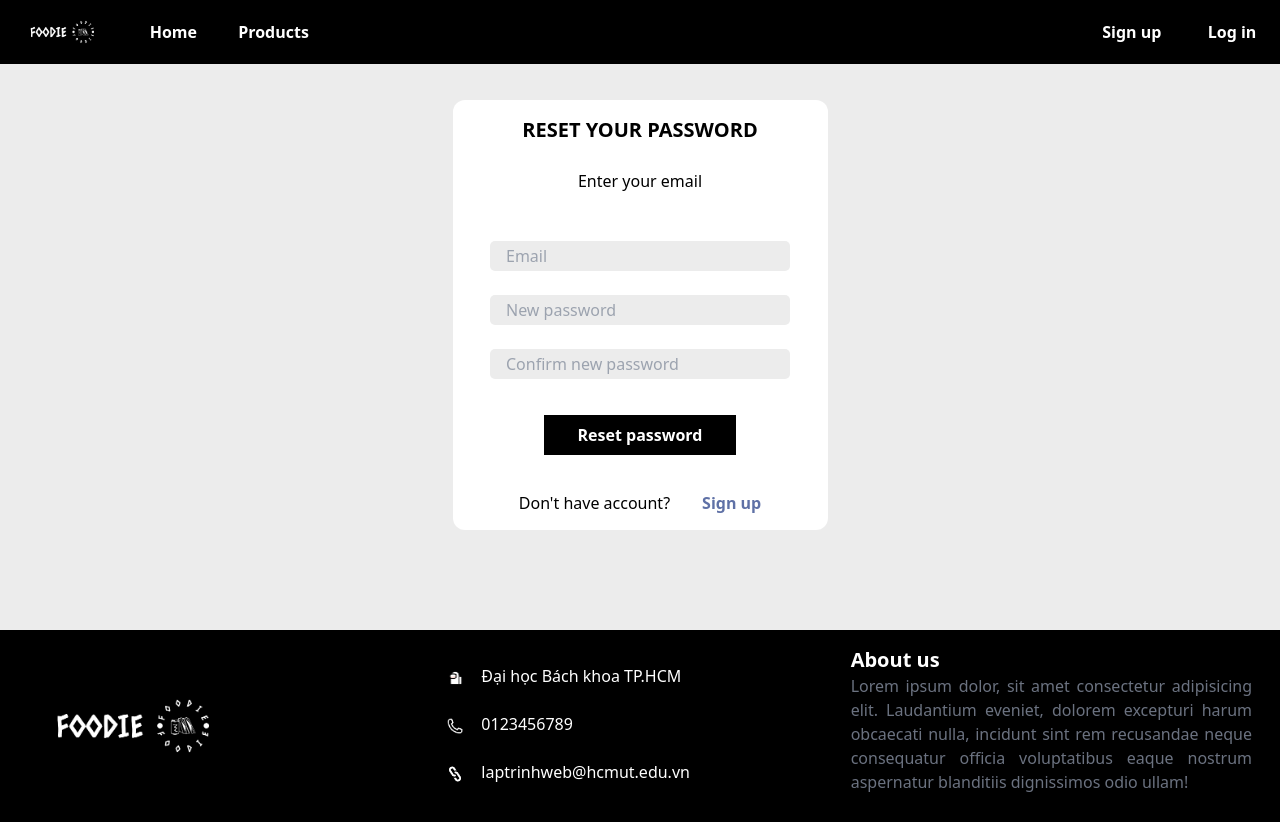
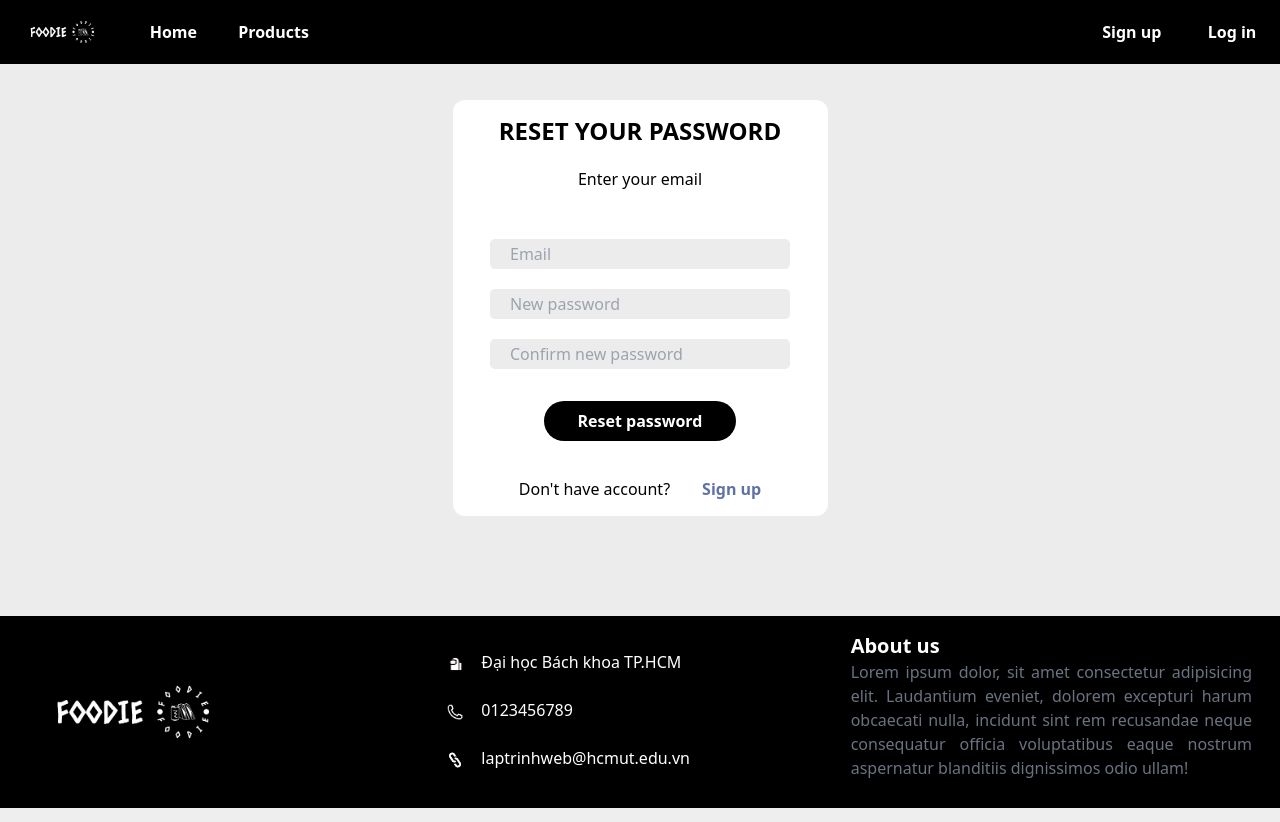
Before and after one commit to iamlvv/foodie_final, a PHP site: page /foodie_final/resetpassword.php in a window 1280 px wide. Run offline with PHP 8.4, Linux system fonts and the light colour scheme; some libraries are stand-ins or nearby versions.

Commit message:
10th commit

```diff
--- a/admin/manageFeedbacks.php
+++ b/admin/manageFeedbacks.php
@@ -17,7 +17,7 @@ if (isset($_GET['delete'])) {
     <?php include('partials/sideBar.php'); ?>
 
 
-    <div class="w-full overflow-x-auto relative shadow-md sm:rounded-lg">
+    <div class="w-full overflow-x-auto relative ml-5 mr-5 sm:rounded-lg">
         <h1 class="text-center my-5 text-4xl font-extrabold tracking-tight leading-none text-gray-900 md:text-5xl lg:text-6xl">FEEDBACKS</h1>
 
         <?php
--- a/admin/manageOrders.php
+++ b/admin/manageOrders.php
@@ -19,7 +19,7 @@ if (isset($_GET['delete'])) {
     <?php include('partials/sideBar.php'); ?>
 
 
-    <div class="w-full overflow-x-auto relative shadow-md sm:rounded-lg">
+    <div class="w-full overflow-x-auto relative ml-5 mr-5 sm:rounded-lg">
         <h1 class="text-center my-5 text-4xl font-extrabold tracking-tight leading-none text-gray-900 md:text-5xl lg:text-6xl ">ORDERS</h1>
 
         <?php
@@ -34,7 +34,7 @@ if (isset($_GET['delete'])) {
             //we have orders in DB
             //Get the orders from DB and Display
         ?>
-            <table class="w-full text-sm  text-gray-500 text-center">
+            <table class="w-full text-sm text-gray-500 text-center">
                 <thead class="text-xs text-black font-bold uppercase border-b border-gray-800 ">
                     <tr>
                         <th scope="col" class="py-3 px-6 bg-slate-300 ">
--- a/index.php
+++ b/index.php
@@ -29,7 +29,7 @@
         </div>
 
         <div class='mt-10 lg:text-right md:text-center'>
-            <button class='bg-black text-white pt-2 pb-3 px-6 rounded-3xl font-bold text-2xl hover:drop-shadow-md transition ease-in hover:bg-white hover:text-black'><a href="#" class="">Start Shopping</a></button>
+            <button class='bg-black text-white pt-2 pb-3 px-6 rounded-3xl font-bold text-2xl hover:drop-shadow-md transition ease-in hover:bg-white hover:text-black'><a href="./allProducts.php" class="">Start Shopping</a></button>
         </div>
     </div>
 
--- a/login.php
+++ b/login.php
@@ -134,7 +134,7 @@
             <br><br>
             <form action="" method="POST" class="text-center">
                 <div>
-                    <input class="input pl-5" type="text" name="email" placeholder="Email" required>
+                    <input class="input pl-5" type="email" name="email" placeholder="Email" required>
                 </div>
                 <div class="mt-5 mb-5">
                     <input class="input pl-5" type="password" name="password" placeholder="Password" required>
--- a/resetpassword.php
+++ b/resetpassword.php
@@ -96,14 +96,20 @@
     </head>
     <body>
         <div class="resetpassword">
-            <h1 class="h1 text-center"><b>RESET YOUR PASSWORD</b></h1><br>
+            <h1 class="font-bold mb-5 text-center text-2xl">RESET YOUR PASSWORD</h1>
             <p class="text-center text-muted">Enter your email</p>
             <br><br>
             <form action="" method="POST" class="text-center">
-                <input class="input" type="text" name="email" placeholder="&emsp;Email"><br><br>
-                <input class="input" type="text" name="newpassword" placeholder="&emsp;New password"><br><br>
-                <input class="input" type="text" name="confirmnewpassword" placeholder="&emsp;Confirm new password"><br><br>
-                <input type="submit" name="submit" value="Reset password" class="font-bold bg-black text-white w-48 py-2 my-3 text-center rounded-pill"><br><br>
+                <div class="mb-5">
+                <input class="input pl-5" type="text" name="email" placeholder="Email" required>
+                </div>
+                <div class="mb-5">
+                <input class="input pl-5" type="text" name="newpassword" placeholder="New password" required>
+                </div>
+                <div class="mb-5">
+                <input class="input pl-5" type="text" name="confirmnewpassword" placeholder="Confirm new password" required>
+                </div>
+                <input type="submit" name="submit" value="Reset password" class="font-bold bg-black text-white w-48 py-2 my-3 text-center hover:bg-white hover:text-black rounded-3xl transition ease-in cursor-pointer"><br><br>
             </form>
             <p class="text-center">Don't have account?&emsp;&emsp;<a href="./signup.php"><b><span style="color: rgb(95, 113, 166)">Sign up</span></b></a></p>
         </div>
--- a/signup.php
+++ b/signup.php
@@ -137,7 +137,7 @@
             <form action="" method="POST" class="text-center">
                 <input class="input pl-5" type="text" name="fullname" placeholder="Full name" required><br><br>
                 <input class="input pl-5" type="text" name="username" placeholder="User name" required><br><br>
-                <input class="input pl-5" type="text" name="email" placeholder="Email" required><br><br>
+                <input class="input pl-5" type="email" name="email" placeholder="Email" required><br><br>
                 <input class="input pl-5" type="password" name="password" placeholder="Password" required><br><br>
                 <input class="input pl-5" type="password" name="confirmpassword" placeholder="Confirm password" required><br><br>
                 <input type="submit" name="submit" value="Create account" class="font-bold bg-black text-white w-48 py-2 my-3 text-center rounded-3xl cursor-pointer hover:bg-white hover:text-black shadow-lg transition ease-in"><br><br>
```
Also changed, not shown: admin/manageProducts.php (+5 -5 lines), admin/viewUsers.php (+4 -4 lines).
